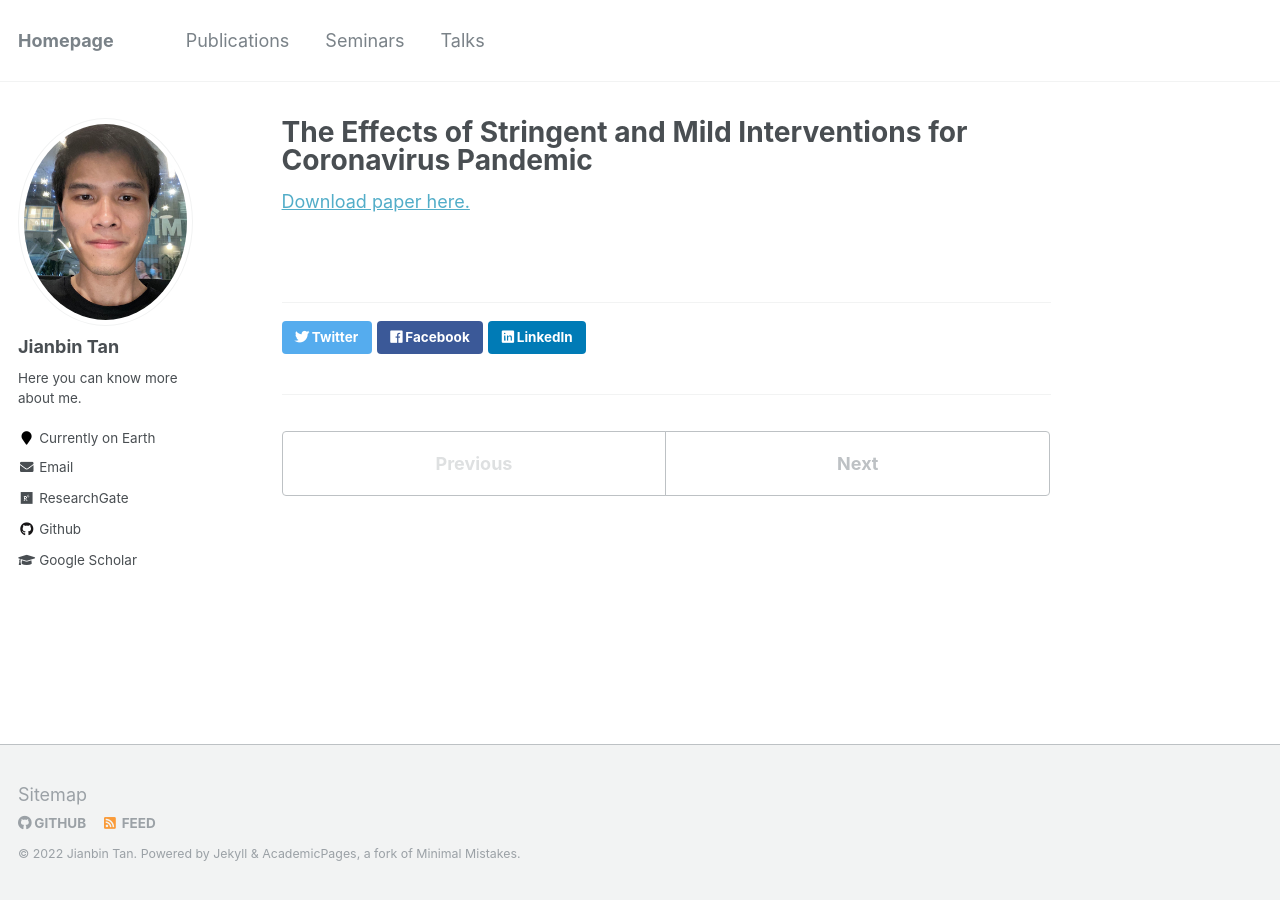
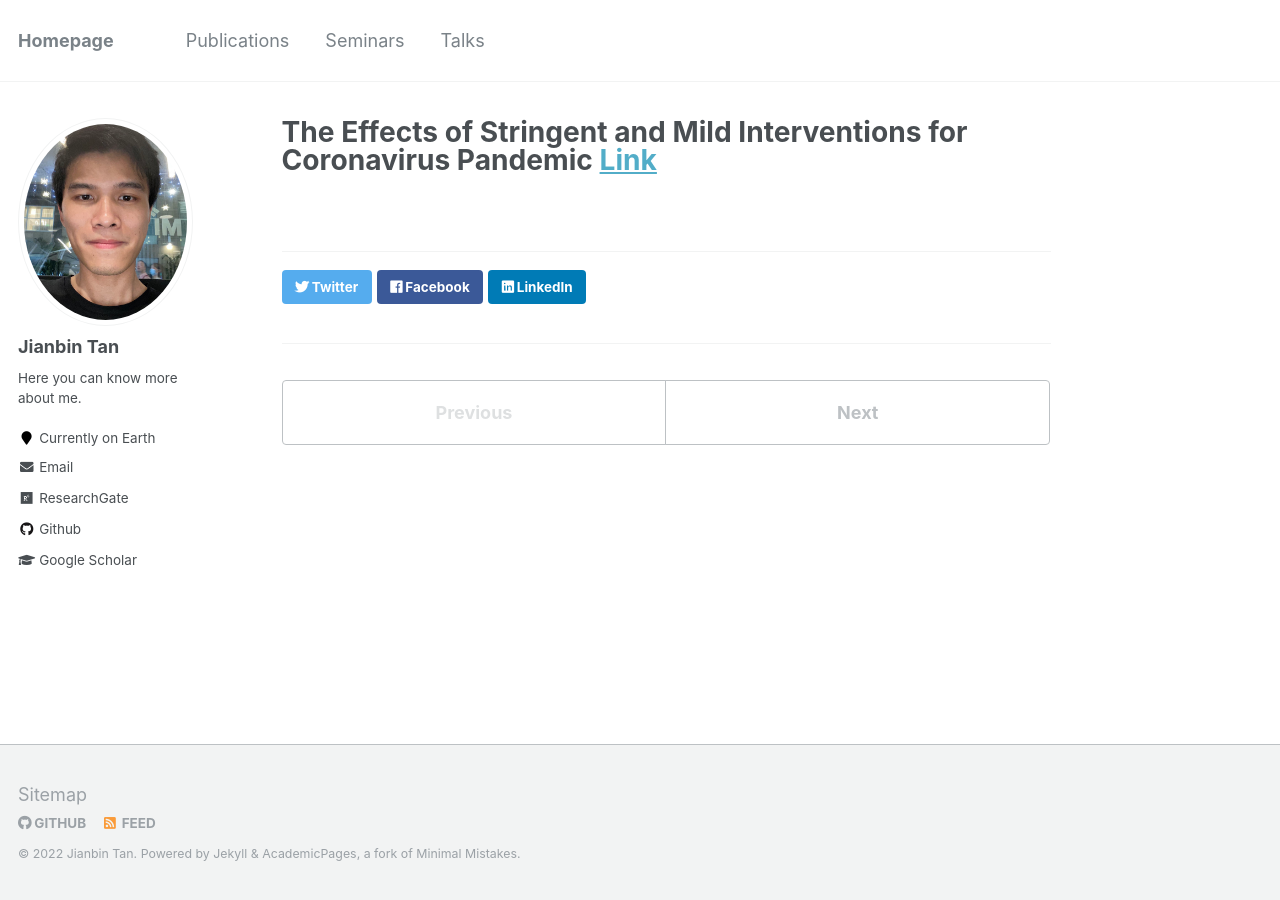
Before and after one commit to Tan-jianbin/Tan-jianbin.github.io, a Jekyll site: the page built from _publications/JASA1.md, in a window 1280 px wide. Built offline with Jekyll 4.4.1, drawn with Linux system fonts in a browser that asks for light colours.

Commit message:
Update JASA1.md

```diff
--- a/_publications/JASA1.md
+++ b/_publications/JASA1.md
@@ -1,12 +1,12 @@
 ---
-title: 'The Effects of Stringent and Mild Interventions for Coronavirus Pandemic'
+title: 'The Effects of Stringent and Mild Interventions for Coronavirus Pandemic [Link](https://cogentoa.tandfonline.com/doi/abs/10.1080/01621459.2021.1897015?journalCode=uasa20)'
 collection: publications
 permalink: /publication/JASA1
 excerpt: ''
 date: 2021-04-22
 venue: 'Journal of the American Statistical Association'
-paperurl: 'Ting Tian, Jianbin Tan, Wenxiang Luo, Yukang Jiang, Minqiong Chen, Songpan Yang, Canhong Wen, Wenliang Pan & Xueqin Wang (2021), The Effects of Stringent and Mild Interventions for Coronavirus Pandemic, $\textit{Journal of the American Statistical Association}$, 116:534, 481-491 (*$\mathbf{joint\ first\ authorship}$).'
+paperurl: ''
+citation: 'Ting Tian, Jianbin Tan, Wenxiang Luo, Yukang Jiang, Minqiong Chen, Songpan Yang, Canhong Wen, Wenliang Pan & Xueqin Wang (2021), The Effects of Stringent and Mild Interventions for Coronavirus Pandemic, $\textit{Journal of the American Statistical Association}$, 116:534, 481-491 (*$\mathbf{joint\ first\ authorship}$).'
 citation:
 
 ---
-[Download paper here.](https://cogentoa.tandfonline.com/doi/abs/10.1080/01621459.2021.1897015?journalCode=uasa20)
```
